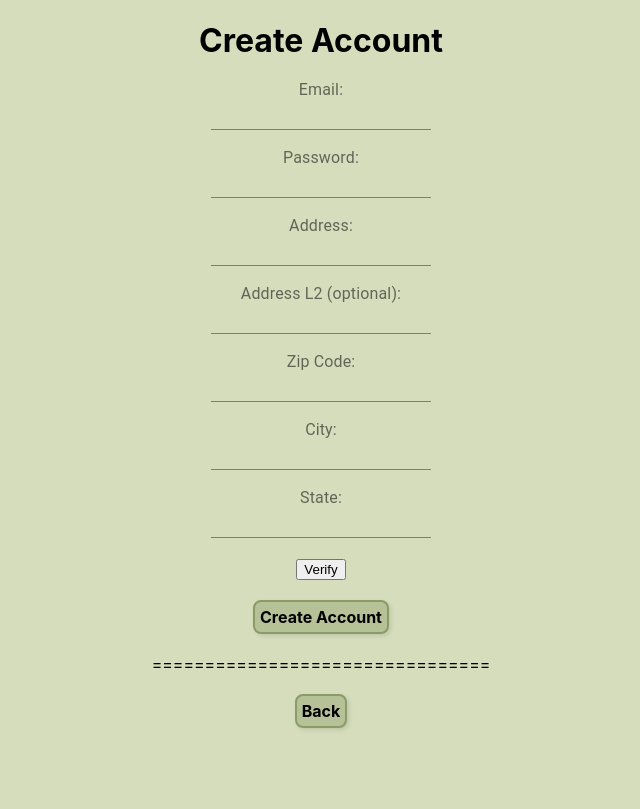
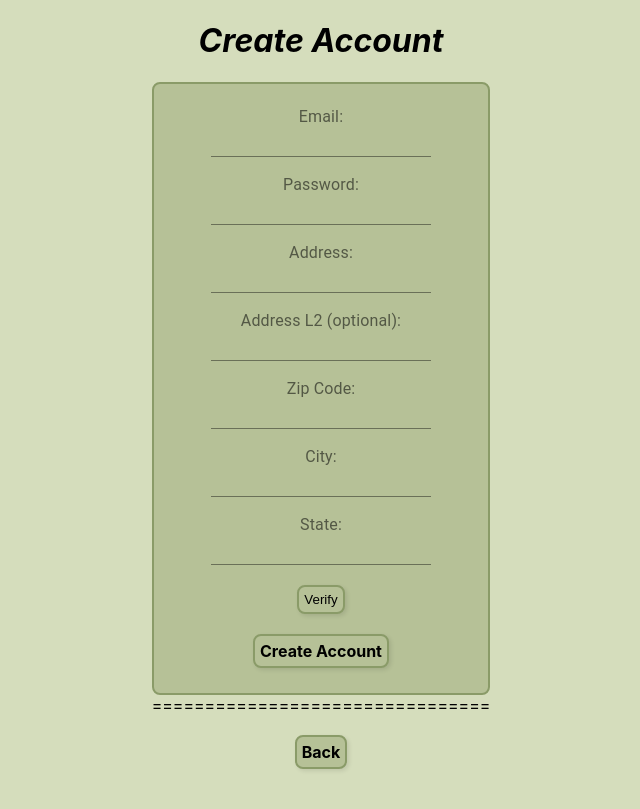
Before and after one commit to dungtran3864/swen-514-web-app, a React (Create React App) app: page /create-account in a window 1280 px wide. Shown: the whole page, without its empty margins (319-959 px from the left). Built offline with nearby package versions, Linux system fonts and the light colour scheme.

Commit message:
updated create account page css

```diff
--- a/src/CreateAccount.js
+++ b/src/CreateAccount.js
@@ -1,7 +1,41 @@
 import './css/Home.css';
 import {Input, InputLabel} from "@material-ui/core";
 import Button from "./Button"
+import { CenteredColumn } from "./StyleBlocks";
+import styled from "styled-components";
+import Styles from "./Styles";
+import React from 'react';
+import Colors from "./Colors";
 import {Component} from "react";
+
+const StyledAccount = styled(CenteredColumn)`
+  #form{
+    padding: 10px;
+    ${Styles.darkOutline};
+    background-color: ${Colors.green2};
+  }
+
+  header{
+    h1{
+      ${Styles.header}
+      font-style: italic;
+    }
+  }
+
+  body{
+    padding-bottom: 40px;
+  }
+
+  button{
+    ${Styles.darkOutline};
+    background-color: ${Colors.green2};
+    ${Styles.smallShadow};
+  }
+
+  #emailLabel{
+    padding-top: 20px;
+  }
+`;
 
 class CreateAccount extends Component{
 
@@ -21,14 +55,14 @@ class CreateAccount extends Component{
 
     render(){
         return (
-            <div className="CreateAccount">
+            <StyledAccount><div className="CreateAccount">
                 <header className="create-account-header">
                     <h1>Create Account</h1>
                 </header>
-                <body>
+                <body><div id = "form">
 
                 {this.state.emailEmpty && <label className="error-msg">Email field is empty</label>}
-                <InputLabel htmlFor="email">Email:</InputLabel>
+                <InputLabel id={"emailLabel"} htmlFor="email">Email:</InputLabel>
                 <Input type="text" id="email" name="email" onChange={evt => this.updateEmail(evt)}/><br/><br/>
 
                 {this.state.passwordEmpty && <label className="error-msg">Password field is empty</label>}
@@ -56,12 +90,13 @@ class CreateAccount extends Component{
 
                 <button className="validate-button" onClick={() => this.createAccount()}>Verify</button><br/><br/>
                 <Button to={"/citizen-home"} label={"Create Account"}/><br/><br/>
+                </div>
 
                 <label>================================</label><br/><br/>
                 <Button to={"/"} label={"Back"}/>
 
                 </body>
-            </div>
+            </div></StyledAccount>
         );
     }
 
```
